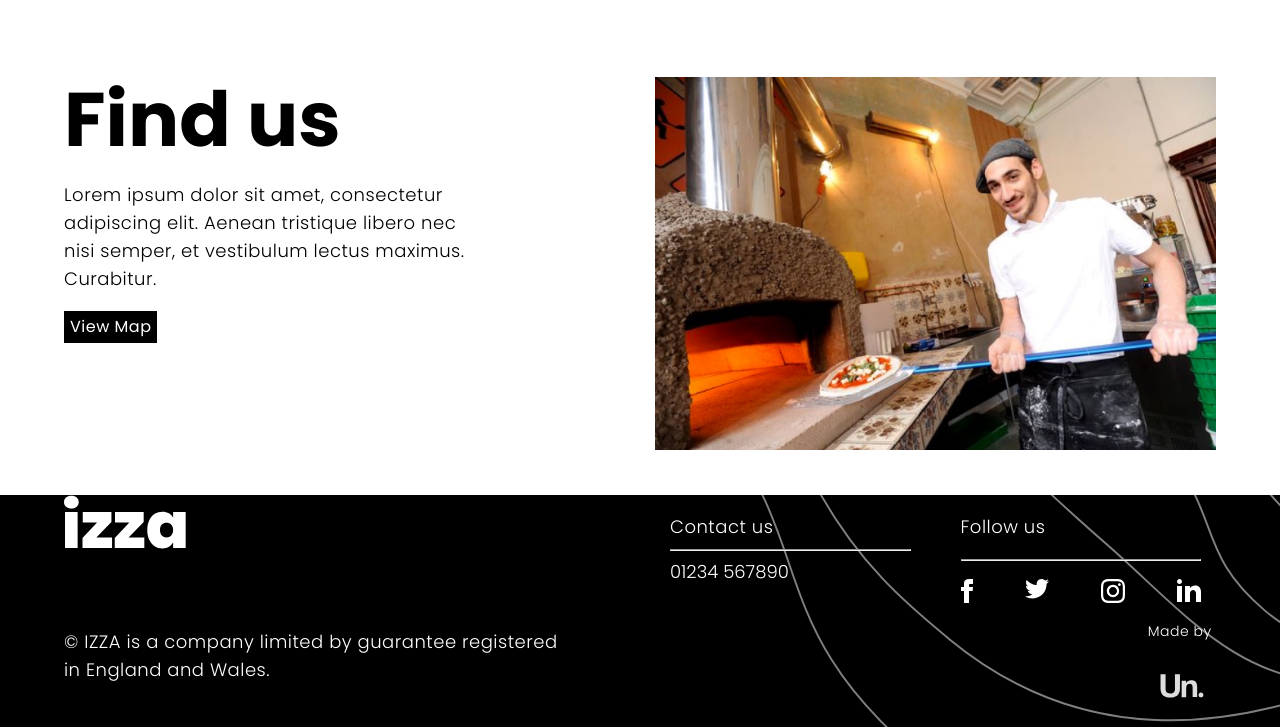
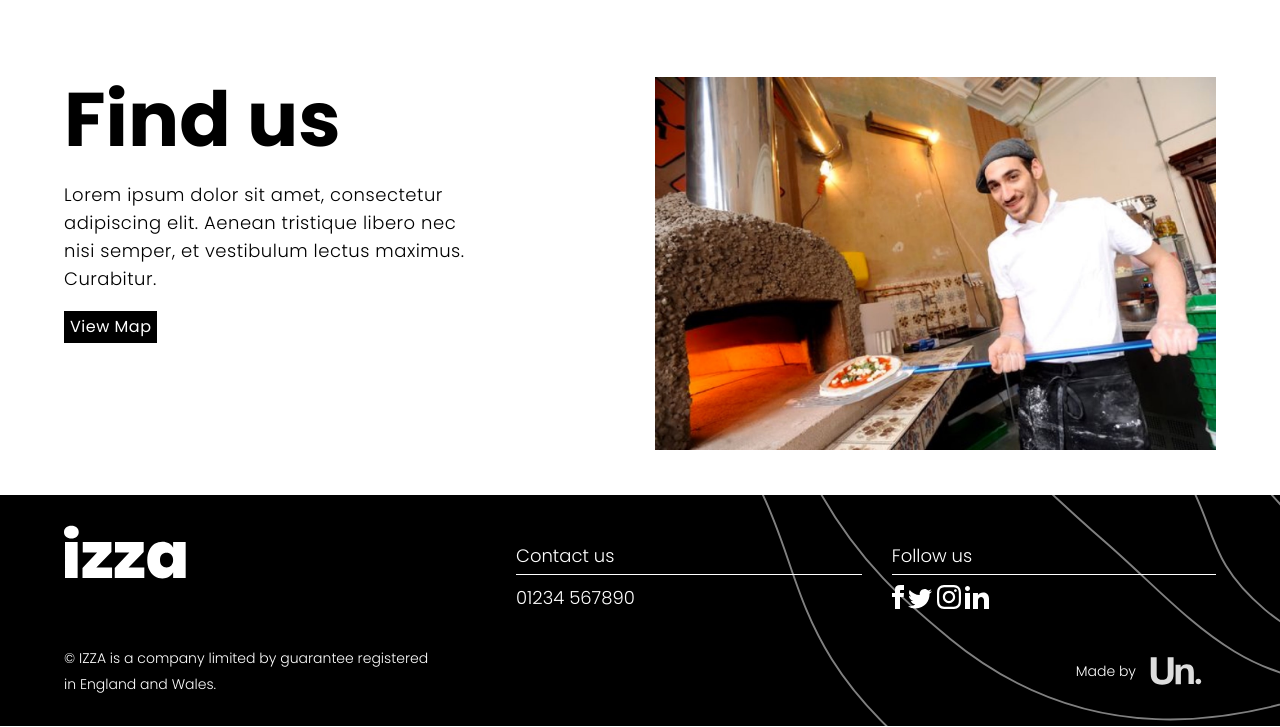
Before and after one commit to Shehzad-Abdulcadir/izza-pizza, a website with bundled scripts: page index.html in a window 1280 px wide. Shown: the part 2584-3311 px from the top of the page. Built offline with nearby package versions, Linux system fonts and the light colour scheme.

Commit message:
[Footer] - Footer section refactor and amends

```diff
--- a/index.html
+++ b/index.html
@@ -1,5 +1,6 @@
 <!DOCTYPE html>
 <html lang="en">
+
 <head>
     <meta charset="UTF-8">
     <meta name="viewport" content="width=device-width, initial-scale=1.0">
@@ -88,7 +89,7 @@
                                 Mozzarella, BBQ jackfruit, peppers, red onions,
                                 sweetcorn and a BBQ drizzle.
                             </p>
-                                <p class="h2  mt-0">&pound;10</p>
+                            <p class="h2  mt-0">&pound;8</p>
                         </div>
                     </div>
 
@@ -195,57 +196,43 @@
     <footer class="c-footer">
         <div class="container">
 
-                <div class="row">
-                    <div class="col">
-                        <img src="/assets/svg/izza.svg" class="invert" alt="izza">
+            <div class="c-footer__contact">
+                <a href="#">
+                    <img src="/assets/svg/izza.svg" class="c-footer__img" alt="izza pizza">
+                </a>
+
+                <div class="c-footer__content">
+                    <div class="c-footer__content__phone">
+                        <p>
+                            Contact us
+                        </p>
+                        <a href="tel:01234567890">01234 567890</a>
                     </div>
 
-                    <div class="col">
-                        <div class="c-footer__contact">
-                            <!-- Contact us -->
-                            <div class="col  c-footer__contact__phone">
-                                <p class="text  mb-0">
-                                    Contact us
-                                    <hr>
-                                    <a href="tel:01234567890">01234 567890</a>
+                    <div class="c-footer__content__social">
+                        <p class="">
+                            Follow us
                         </p>
-                            </div>
-
-                            <!-- Follow us -->
-                            <div class="col  c-footer__contact__social">
-                                <p class="text">
-                                    Follow us
-                                    <hr>
-                                </p>
-                                <div class="d-flex  justify-content-between">
-                                    <a href="#"><img src="/assets/svg/facebook.svg" class="invert" alt="Social Icon"></a>
-                                    <a href="#"><img src="/assets/svg/twitter.svg" class="invert" alt="Social Icon"></a>
-                                    <a href="#"><img src="/assets/svg/insta.svg" class="invert" alt="Social Icon"></a>
-                                    <a href="#"><img src="/assets/svg/linkedin.svg" class="invert" alt="Social Icon"></a>
-                                </div>
+                        <div class="">
+                            <a href="#"><img src="/assets/svg/facebook.svg" class="c-footer__img" alt="Social Icon"></a>
+                            <a href="#"><img src="/assets/svg/twitter.svg" class="c-footer__img" alt="Social Icon"></a>
+                            <a href="#"><img src="/assets/svg/insta.svg" class="c-footer__img" alt="Social Icon"></a>
+                            <a href="#"><img src="/assets/svg/linkedin.svg" class="c-footer__img" alt="Social Icon"></a>
                         </div>
                     </div>
                 </div>
             </div>
 
-                <div class="d-sm-flex  justify-content-between">
-                    <!-- Copyright -->
-                    <p class="text">
-                        &COPY; IZZA is a company limited by guarantee registered <br />
+            <div class="c-footer__copyright">
+                <p class="c-footer__copyright__copy">
+                    &COPY; IZZA is a company limited by guarantee registered<br />
                     in England and Wales.
                 </p>
 
-                    <!-- Madeby -->
-                    <div>
-                        <p class="tags  d-inline-block">
+                <a href="#" class="c-footer__copyright__madeby" title="Made by Untitled.">
                     Made by
-                        </p>
-                        <a href="#" class="">
-                            <img src="/assets/svg/un.svg" class="img-fluid invert" alt="Un.">
                 </a>
             </div>
-                </div>
-
         </div>
     </footer>
 
@@ -253,4 +240,5 @@
     <script src="./index.js"></script>
 
 </body>
+
 </html>
--- a/scss/components/_promo.scss
+++ b/scss/components/_promo.scss
@@ -17,7 +17,7 @@
       color: $color-black;
       background-color: $color-white;
       padding: 5px 10px;
-      font-weight: $primary-font-medium;
+      font-weight: $primary-font-bold;
       font-size: 14px;
       letter-spacing: 0.5px;
     }
--- a/scss/layouts/_footer.scss
+++ b/scss/layouts/_footer.scss
@@ -6,24 +6,74 @@
   background-repeat: no-repeat;
   color: $color-white;
 
-  a {
-    color: $color-white;
-    text-decoration: none;
-  }
-
-  img.invert {
+  &__img {
     filter: invert(1);
   }
 
   &__contact {
     display: flex;
     flex-direction: row;
+    justify-content: space-between;
+    padding-top: 30px;
+  }
+
+  &__content {
+    flex-grow: 1;
+    max-width: 700px;
+    display: flex;
+    flex-direction: row;
+
+    p {
+      padding-bottom: 5px;
+      margin-bottom: 10px;
+      border-bottom: 1px solid $color-white;
+    }
 
     &__phone {
-      margin-right: 20px;
+      flex-grow: 1;
+      margin-right: 30px;
     }
 
     &__social {
+      flex-grow: 1;
     }
   }
+
+  &__copyright {
+    display: flex;
+    flex-direction: row;
+    justify-content: space-between;
+    padding: 15px 0;
+
+    &__copy {
+      font-size: 14px;
+      font-weight: $primary-font-light;
+    }
+
+    &__madeby {
+      display: flex;
+      flex-direction: row;
+      justify-content: center;
+      align-items: center;
+      text-decoration: none;
+      color: $color-white;
+      font-size: 14px;
+      font-weight: $primary-font-light;
+
+      &::after {
+        display: inline-block;
+        content: " ";
+        filter: invert(1);
+        background-image: url("/assets/svg/un.svg");
+        background-size: 80px 80px;
+        height: 80px;
+        width: 80px;
+      }
+    }
+  }
+
+  a {
+    color: $color-white;
+    text-decoration: none;
+  }
 }
```
Lines whose indentation alone changed are shown as unchanged.
